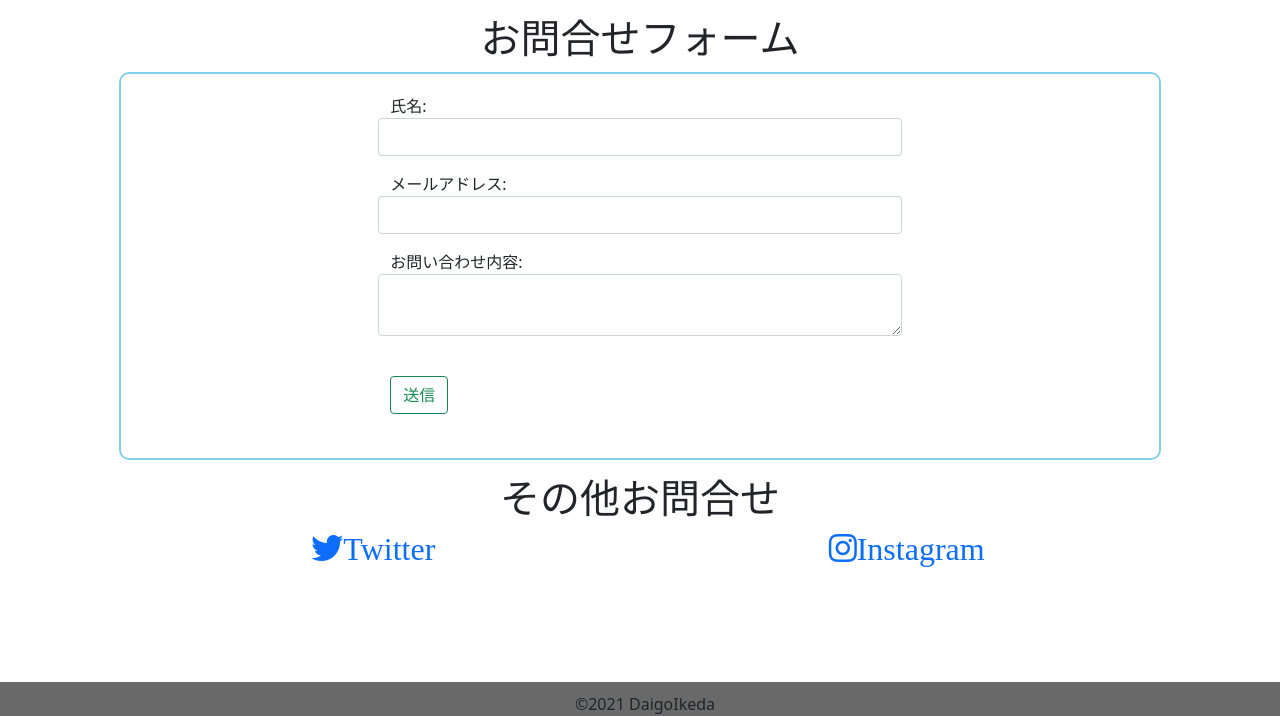
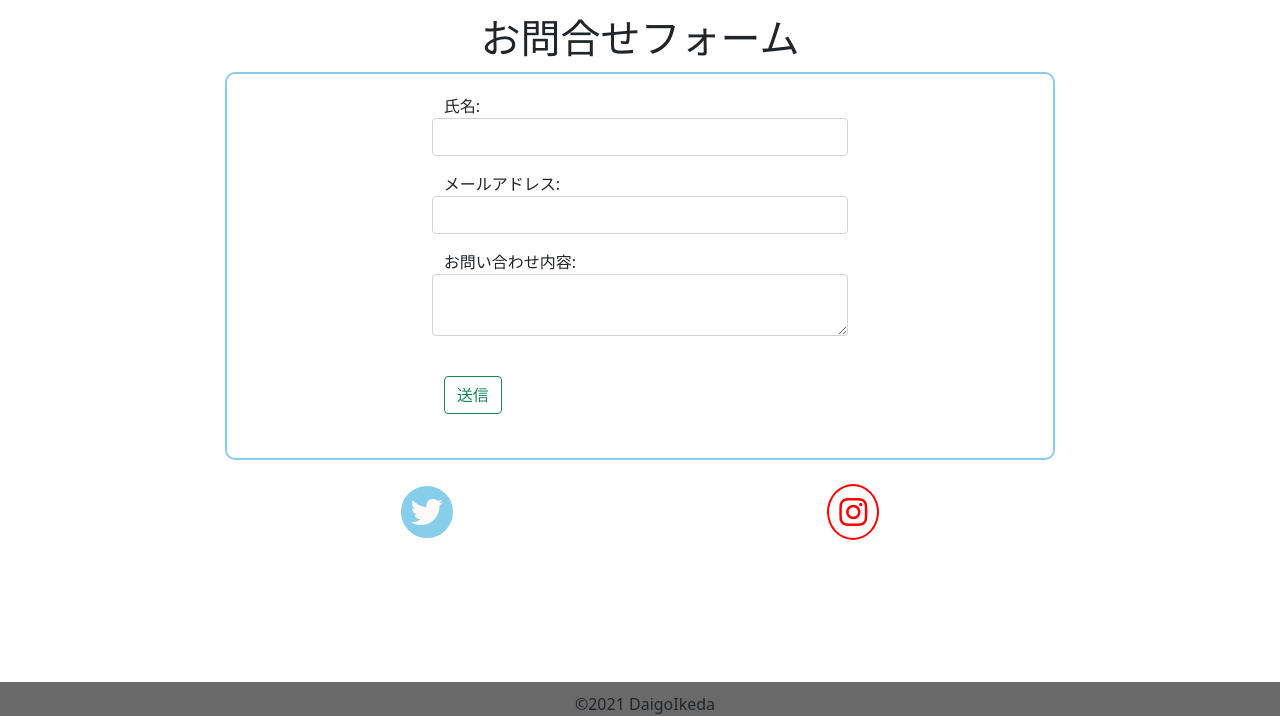
Before and after one commit to daigo0001/DaigoWeb, a PHP site: page /contact.html in a window 1280 px wide. Shown: the part 84-800 px from the top of the page. Run offline with PHP 8.4, Linux system fonts and the light colour scheme; some libraries are stand-ins or nearby versions.

Commit message:
sns icon

```diff
--- a/contact.html
+++ b/contact.html
@@ -6,6 +6,7 @@
   <meta name="viewport" content="width=device-width, initial-scale=1.0">
   <title>Daigo Ikeda</title>
   <link rel="stylesheet" href="index.css">
+  <link rel="stylesheet" href="work.css">
   <link href="https://cdn.jsdelivr.net/npm/bootstrap@5.0.0-beta1/dist/css/bootstrap.min.css" rel="stylesheet" integrity="sha384-giJF6kkoqNQ00vy+HMDP7azOuL0xtbfIcaT9wjKHr8RbDVddVHyTfAAsrekwKmP1" crossorigin="anonymous">
   <link rel ="stylesheet" href="https://cdnjs.cloudflare.com/ajax/libs/font-awesome/5.11.2/css/all.css">
 </head>
@@ -28,9 +29,9 @@
         </div>
       </div>
     </header>
-    <article class="container offset-1 col-10 offset-1" id="Image">
+    <article class="fade-in fade-in-bottom container offset-md-2 col-md-8 offset-md-2" id="Image">
       <h1 class="pt-3 text-center">お問合せフォーム</h1>
-      <div class="form">
+      <div class="form mb-4">
         <form class="offset-md-3 col-md-6 offset-md-3">
           <div class="pb-3 row name">
               <label for="name" class="col-md-5">氏名:</label>
@@ -49,10 +50,9 @@
           </div>
         </form>
       </div>
-      <div class="row my-3 text-center">
-        <h1>その他お問合せ</h1>
-        <div class="col-md-6 icon"><a href="https://twitter.com/23i742D5"><i class="fab fa-twitter fa-2x">Twitter</i></a></div>
-        <div class="col-md-6 icon"><a href=""><i class="fab fa-instagram fa-2x">Instagram</i></a></div>
+      <div class="row text-center">
+        <div class="col-6 icon mb-3 twiit"><a href="https://twitter.com/23i742D5" class="tweet"><i class="fab fa-twitter fa-2x"></i></a></div>
+        <div class="col-6 icon mb-3 insta"><a href="#" class="insta"><i class="fab fa-instagram fa-2x"></i></a></div>
       </div>
     </article>
     <footer id="footer">
--- a/index.css
+++ b/index.css
@@ -33,6 +33,61 @@ header{
   margin-bottom: 20px;
 }
 
+.icon .tweet i{
+  border: 2px solid white;
+  border-radius: 50%;
+  padding: 10px;
+  cursor: pointer;
+  transition: all 0.5s ease;
+  background-color: skyblue;
+}
+
+.icon .tweet i:hover{
+  border-radius: 0;
+  transform: rotate(360deg);
+  background-color: white;
+  border: 2px solid skyblue;
+}
+
+.icon .tweet{
+  list-style: none;
+  text-decoration: none;
+  color: snow;
+  transition: all 0.3s ease;
+}
+
+.icon .tweet:hover{
+  color: blue;
+}
+/*---------------------------*/
+
+.icon .insta i{
+  border: 2px solid red;
+  border-radius: 50%;
+  padding: 10px;
+  cursor: pointer;
+  transition: all 0.5s ease;
+  background-color: white;
+}
+
+.icon .insta i:hover{
+  border-radius: 0;
+  transform: rotate(360deg);
+  background-color: red;
+  border: 2px solid red;
+}
+
+.icon .insta{
+  list-style: none;
+  text-decoration: none;
+  color: red;
+  transition: all 0.3s ease;
+}
+
+.icon .insta:hover{
+  color: white;
+}
+/*---------------------------------------------------*/
 h1{
   font-family: serif;
   font-weight: bold;
@@ -61,10 +116,6 @@ h1{
   border-radius: 10px;
 }
 
-.icon{
-  width: 40%;
-}
-
 footer{
   background-color: dimgrey;
   text-align: center;
@@ -90,14 +141,15 @@ footer{
   .menu ul li{
     font-size: 20px;
     padding-right: 15px;
+    transition: 0.5s ease;
   }
 
   .menu ul li a{
     color: coral;
   }
 
-  .menu ul li a:hover{
-    border-bottom: 3px dotted skyblue;
+  .menu ul li:hover{
+    transform: translateY(10px)
   }
 
   .about-image{
--- a/work.css
+++ b/work.css
@@ -6,24 +6,25 @@
 
   .fade-in{
     opacity: 0;
-    transition-duration: 500ms;
+    transition-timing-function: ease;
+    transition-duration: 1s;
     transition-property: opacity, transform;
   }
 
   .fade-in-top{
-    transform: translate(0, -50px);
+    transform: translateY(-100px);
   }
 
   .fade-in-left{
-    transform: translate(-50px, 0);
+    transform: translateX(-100px);
   }
 
   .fade-in-right{
-    transform: translate(50px, 0);
+    transform: translateX(100px);
   }
 
   .fade-in-bottom{
-    transform: translate(0, 50px);
+    transform: translateY(50px);
   }
 
   .scroll-in{
```
